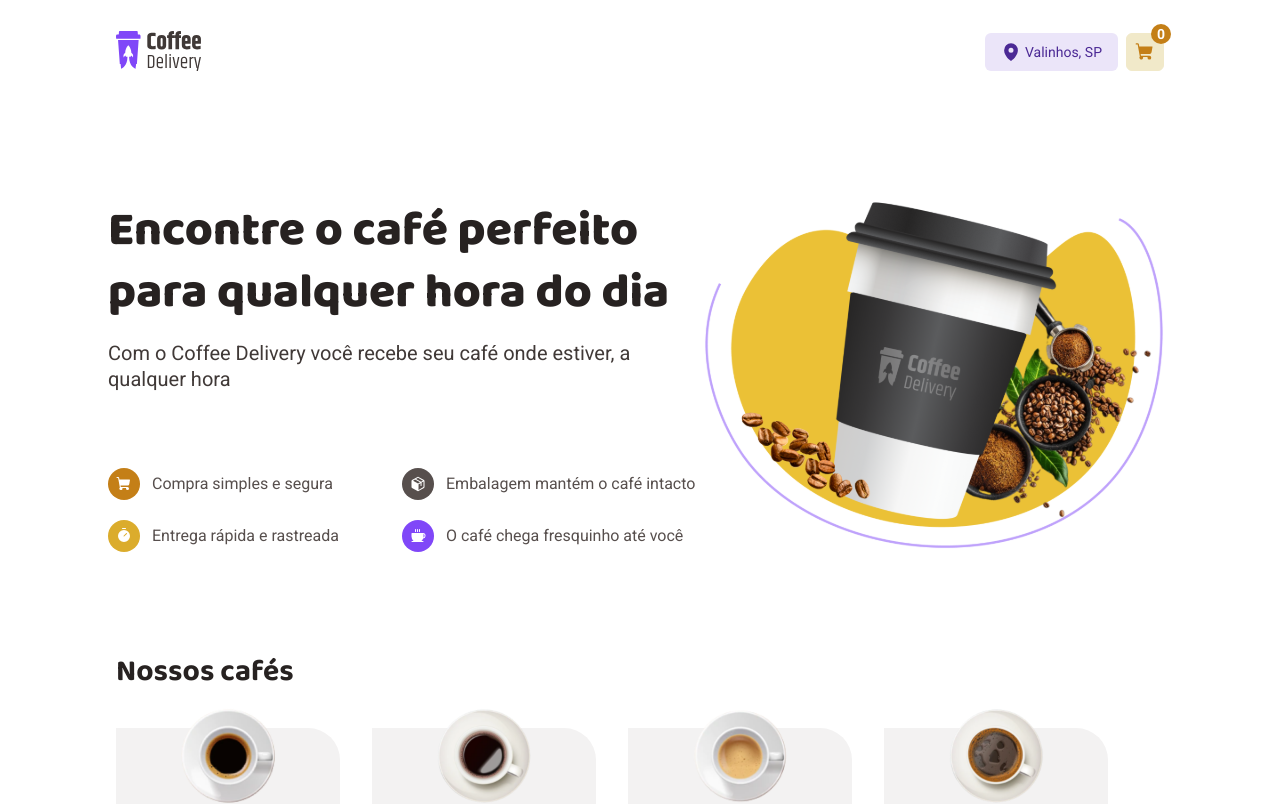
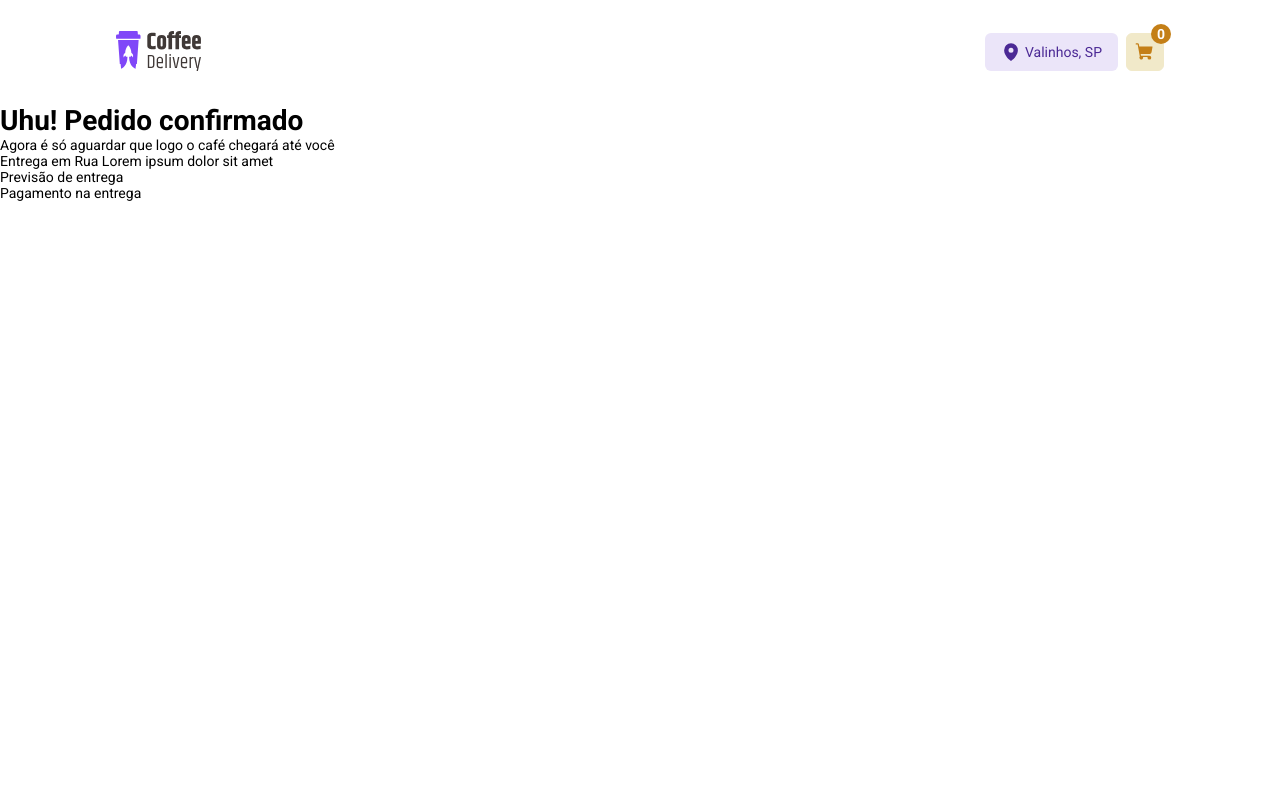
Before and after one commit to gabrielviol/coffee-delivery, a React (Vite) app in the folder coffee-delivery/: page /success in a window 1280 px wide. Shown: the top 804 px of the page. Built offline with nearby package versions, Linux system fonts and the light colour scheme.

Commit message:
Criando pagina de success

```diff
--- a/coffee-delivery/src/Router.tsx
+++ b/coffee-delivery/src/Router.tsx
@@ -4,6 +4,7 @@ import { DefaultLayout } from './layouts/DefaultLayout'
 
 import { Checkout } from './pages/Checkout'
 import { Home } from './pages/Home'
+import { Success } from './pages/Success'
 
 export function Router() {
     return (
@@ -11,7 +12,7 @@ export function Router() {
             <Route path='/' element={<DefaultLayout/>} >
                 <Route path='/' element={<Home/>} />
                 <Route path='/checkout' element={<Checkout/>} />
-
+                <Route path='/success' element={<Success/>} />
                 <Route path='*' element={<Home />} />
             </Route>
         </Routes>
--- a/coffee-delivery/src/pages/Checkout/components/Address/index.tsx
+++ b/coffee-delivery/src/pages/Checkout/components/CoffeSummaryItem/Address/index.tsx
@@ -5,7 +5,7 @@ import {
     AddressFormGroup
 } from "./styles";
 import {
-  } from "../../styles";
+  } from "../../../styles";
 
 export function Address(){
     return (
--- a/coffee-delivery/src/pages/Checkout/components/Summary/index.tsx
+++ b/coffee-delivery/src/pages/Checkout/components/Summary/index.tsx
@@ -1,4 +1,5 @@
 import { useContext } from "react";
+
 import { UpdateCartItem, useCart } from "../../../../hooks/useCart";
 import { formatPrice } from "../../../../util/format";
 
@@ -6,6 +7,7 @@ import { CoffeeItemProps } from "../../../Home/components/CoffeeItem";
 import { CoffeeSummaryItem } from "../CoffeSummaryItem";
 
 import {
+  Link,
   SummaryContainer,
   SummaryContent,
   SummaryTotal
@@ -49,8 +51,11 @@ export function Summary() {
               <h2>Total</h2>
               <h2>{formatPrice(total)}</h2>
             </div>
-
-            <button type="button">Confirmar Pedido</button>
+            <Link to="/success">
+              <p>
+                Confirmar Pedido
+              </p>
+            </Link>
 
           </SummaryTotal>
       </SummaryContent>
--- a/coffee-delivery/src/pages/Checkout/components/Summary/styles.ts
+++ b/coffee-delivery/src/pages/Checkout/components/Summary/styles.ts
@@ -1,3 +1,4 @@
+import { NavLink } from "react-router-dom";
 import styled from "styled-components";
 
 export const SummaryContainer = styled.div`
@@ -34,20 +35,30 @@ export const SummaryTotal = styled.div`
     margin-top: 0.5rem;
     font-size: 1.25rem;
   }
-  button {
+
+
+`
+export const Link = styled(NavLink)`
+    display: flex;
+    align-items: center;
+    justify-content: center;
     margin-top: 2rem;
     height: 3rem;
     border-radius: 6px;
-    outline: none;
     border: none;
     background-color: ${(props) => props.theme['yellow']};
     text-transform: uppercase;
     color: ${(props) => props.theme['white']};
     font-weight: 700;
+    text-decoration: none;
     cursor: pointer;
     &:hover {
       transition: background 0.3s;
       background-color: ${(props) => props.theme['yellow-dark']};
     }
-  }
+
+    p{
+      color: ${(props) => props.theme['white']};
+
+    }
 `
--- a/coffee-delivery/src/pages/Checkout/index.tsx
+++ b/coffee-delivery/src/pages/Checkout/index.tsx
@@ -1,4 +1,4 @@
-import { Address } from "./components/Address";
+import { Address } from "./components/CoffeSummaryItem/Address";
 import { Payment } from "./components/Payment";
 import { Summary } from "./components/Summary";
 
--- /dev/null
+++ b/coffee-delivery/src/pages/Success/index.tsx
@@ -0,0 +1,18 @@
+import {  } from './styles'
+
+export function Success(){
+ return(
+    <div>
+        <div>
+            <h1>Uhu! Pedido confirmado</h1>
+            <p>Agora é só aguardar que logo o café chegará até você</p>
+            <div>
+                <p>Entrega em Rua Lorem ipsum dolor sit amet</p>
+                <p>Previsão de entrega</p>
+                <p>Pagamento na entrega</p>
+            </div>
+            <img src="" alt="" />
+        </div>
+    </div>
+ )
+}
--- /dev/null
+++ b/coffee-delivery/src/pages/Success/styles.ts
@@ -0,0 +1 @@
+import styled from "styled-components";
```
Also changed, not shown: coffee-delivery/src/pages/Checkout/components/CoffeSummaryItem/Address/styles.ts (renamed from coffee-delivery/src/pages/Checkout/components/Address/styles.ts).
